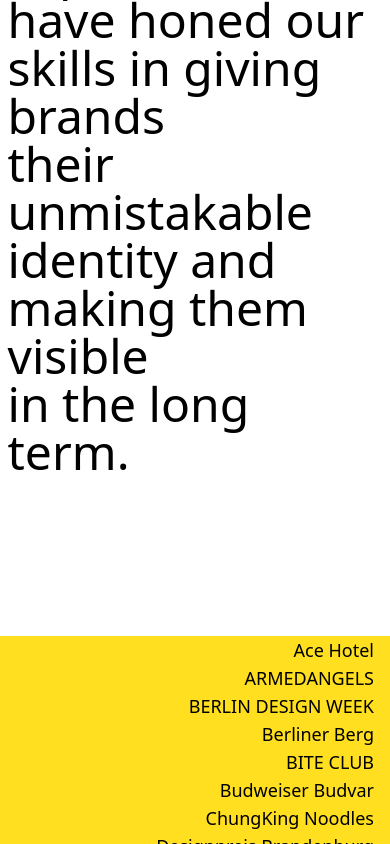
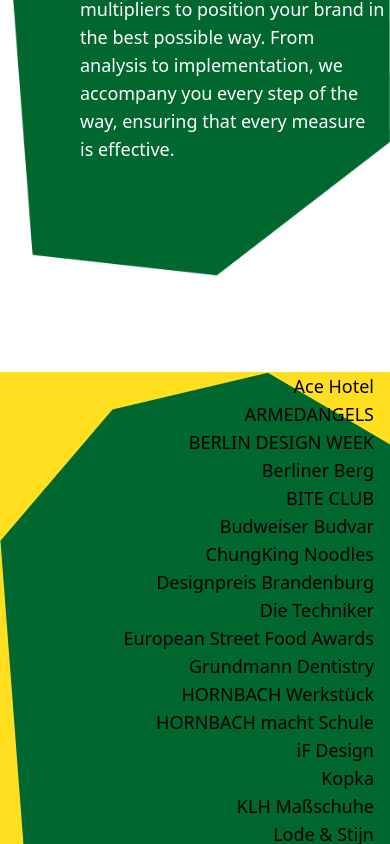
Before and after one commit to Ideborah-tech/website-project, a website: page index.html in a window 390 px wide. Shown: the part 3299-4143 px from the top of the page. Drawn offline with Linux system fonts and the light colour scheme; files whose address does not match are found by name.

Commit message:
resolved css issues

```diff
--- a/index.html
+++ b/index.html
@@ -18,8 +18,8 @@
     window.onload = () => {
         loadComponents('header', 'src/sections/header.html');
         loadComponents('hero', 'src/sections/hero.html');
+        loadComponents('about', 'src/sections/about.html');
         loadComponents('brand', 'src/sections/brand.html');
-        loadComponents('about', 'src/sections/about.html');
         loadComponents('contact', 'src/sections/contact.html');
         loadComponents('yellow', 'src/sections/yellow.html');
         loadComponents('footer', 'src/sections/footer.html');
@@ -28,8 +28,8 @@
 <body>
     <div id="header"></div>
     <div id="hero"></div>
+    <div id="about"></div>
     <div id="brand"></div>
-    <div id="about"></div>
     <div id="contact"></div>
     <div id="yellow"></div>
     <div id="footer"></div>
--- a/src/sections/about.html
+++ b/src/sections/about.html
@@ -1,5 +1,5 @@
 <div class="m-40 sm:m-6 md:m-8 lg:m-10 xl:m-10">
-    <p class="place-self-center text-5xl font-normal">
+    <p class="place-self-center text-4xl font-normal">
         We are a Berlin-based communications agency <br> specialising in helping companies and brands find <br>
         their voice and position themselves. Whether it's <br> brand building, identity sharpening, or <br>
          communication strategy, we bring a fresh <br> perspective to established structures, develop tailor- <br>
--- a/src/sections/yellow.html
+++ b/src/sections/yellow.html
@@ -1,4 +1,4 @@
-<div class="br-shape bg-yellow-300  sm:p-6 md:p-8 lg:p-10 xl:p-12">
+<div class="br-shape bg-yellow-300  sm:p-6 md:p-8 lg:p-10 xl:p-12" style="background-image: url(./images/Vector5\(1\).svg);">
     <div class="place-self-end mt-14 mb-14 text-right flex flex-col sm:flex-col md:flex-col lg:flex-col xl:flex-col justify-end sm:justify-end md:justify-end lg:justify-end xl:justify-end mr-4 sm:mr-6 md:mr-8 lg:mr-10 xl:mr-10">
         <a href="#" class="text-lg">Ace Hotel</a>
         <a href="#" class="text-lg">ARMEDANGELS</a>
```
Also changed, not shown: src/output.css, src/sections/images/Rectangle 3.png (added), 1 other file.
